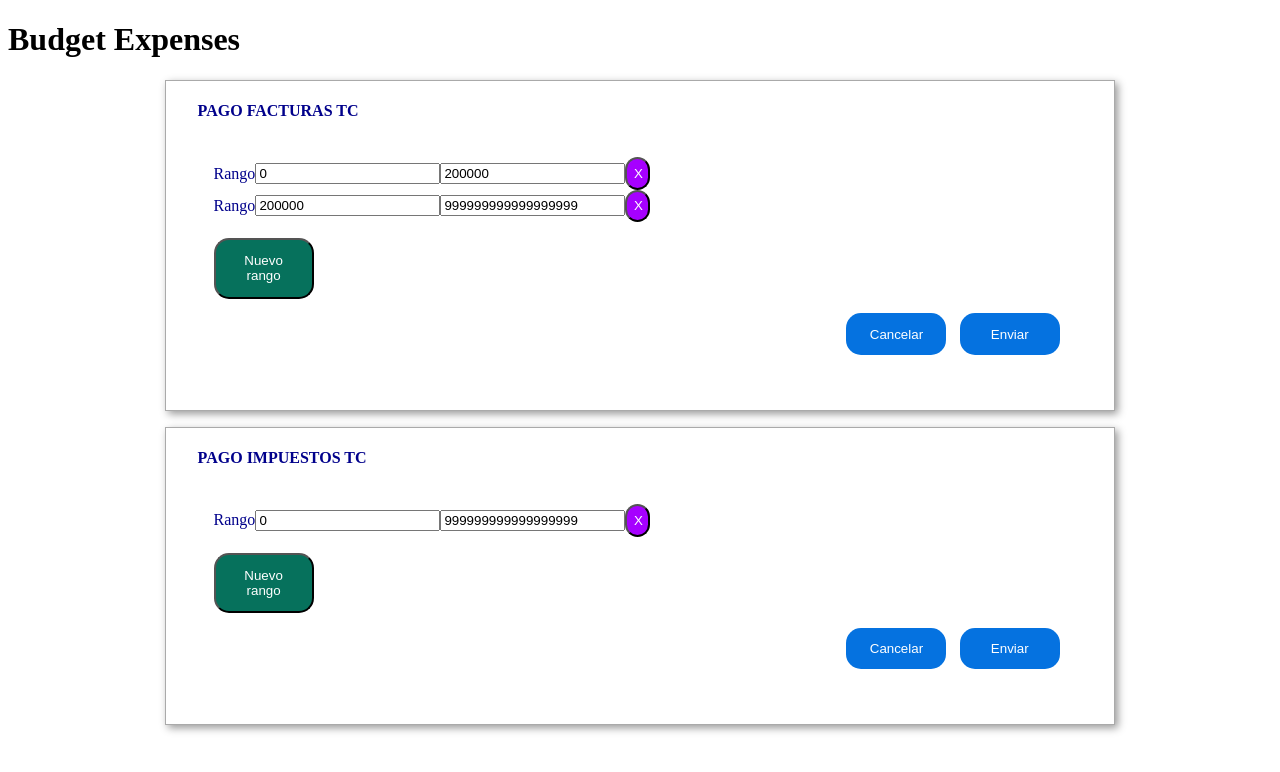
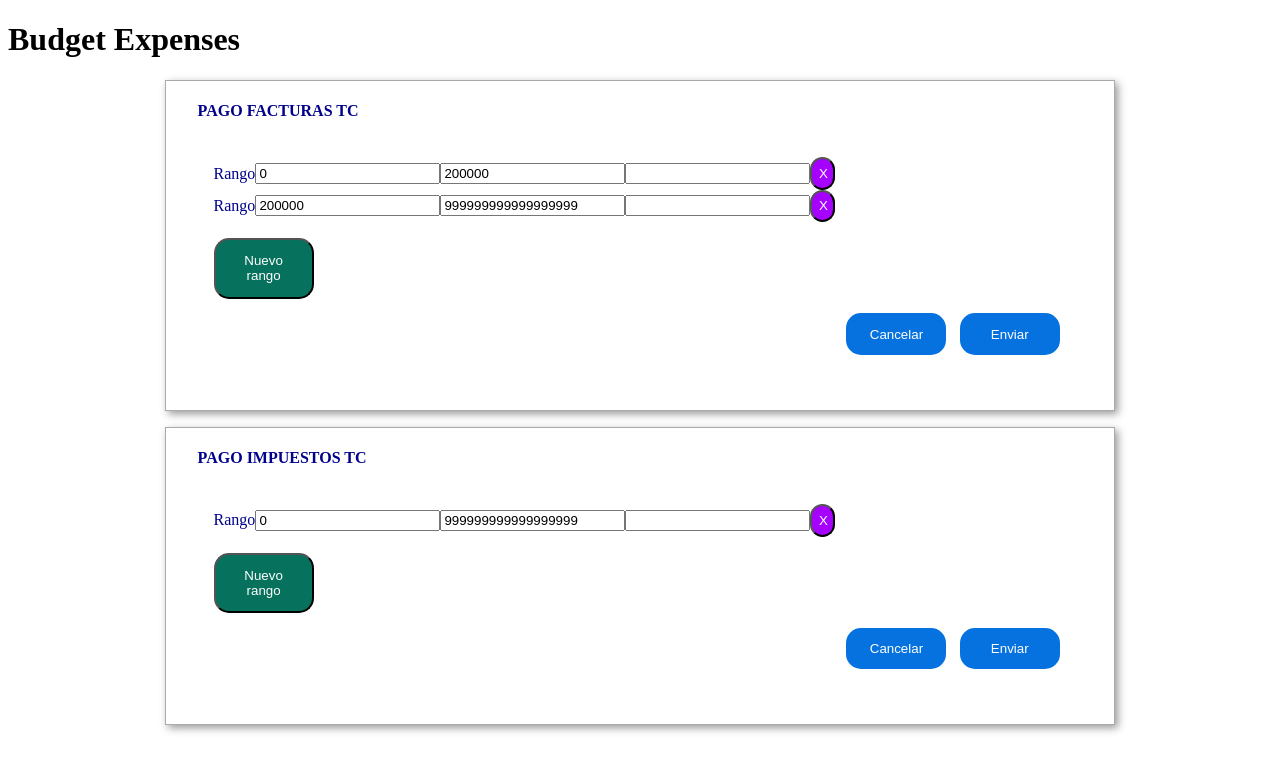
Before and after one commit to milenasuarezl/ng-budget, an Angular app: page / in a window 1280 px wide. Shown: the top 772 px of the page. Built offline with nearby package versions, Linux system fonts and the light colour scheme.

Commit message:
get ranges values

```diff
--- a/src/app/expense/expense.component.html
+++ b/src/app/expense/expense.component.html
@@ -2,20 +2,19 @@
   <form [formGroup]="transactionTypeForm" (ngSubmit)="onFormSubmit()">
     <div class="range-row" formArrayName="ranges">
 
-      <div class="transaction-type-wrapper" *ngFor="let limit of transactionTypeForm.get('ranges').controls; let i = index" [formGroupName]="i">
-        <label for="">Rango {{limit.idRank}}</label>
+      <div class="transaction-type-wrapper" *ngFor="let range of transactionTypeForm.get('ranges').controls; let i = index" [formGroupName]="i">
+        <label for="">Rango {{range.idRank}}</label>
         <div>
           <input type="text" placeholder="Minímo" formControlName="amountFloor"> </div>
         <div>
           <input type="text" placeholder="Máximo" formControlName="amountCeil"> </div>
 
-
-        <!--   <div>
+        <div>
           <input [attr.list]="'factor' + range.idRank">
         </div>
         <datalist [attr.id]="'factor' + range.idRank">
           <option *ngFor="let factor of range.factors" [value]="factor.name">
-        </datalist> -->
+        </datalist>
 
         <div>
           <button class="range-delete-button" type="button" (click)="onDeleteRankTransactionType()">X</button>
@@ -29,7 +28,7 @@
     </div>
     <div class="range-actions">
       <button class="range-actions-button" type="reset">Cancelar</button>
-      <button class="range-actions-button" type="submit">Enviar</button>
+      <button class="range-actions-button" type="submit" [disabled]="!transactionTypeForm.valid">Enviar</button>
     </div>
   </form>
 </div>
--- a/src/app/expense/expense.component.ts
+++ b/src/app/expense/expense.component.ts
@@ -52,5 +52,7 @@ export class ExpenseComponent implements OnInit {
     });
   }
 
-  onFormSubmit(): void { }
+  onFormSubmit(): void {
+    console.log(this.transactionTypeForm.get('ranges').value);
+  }
 }
```
